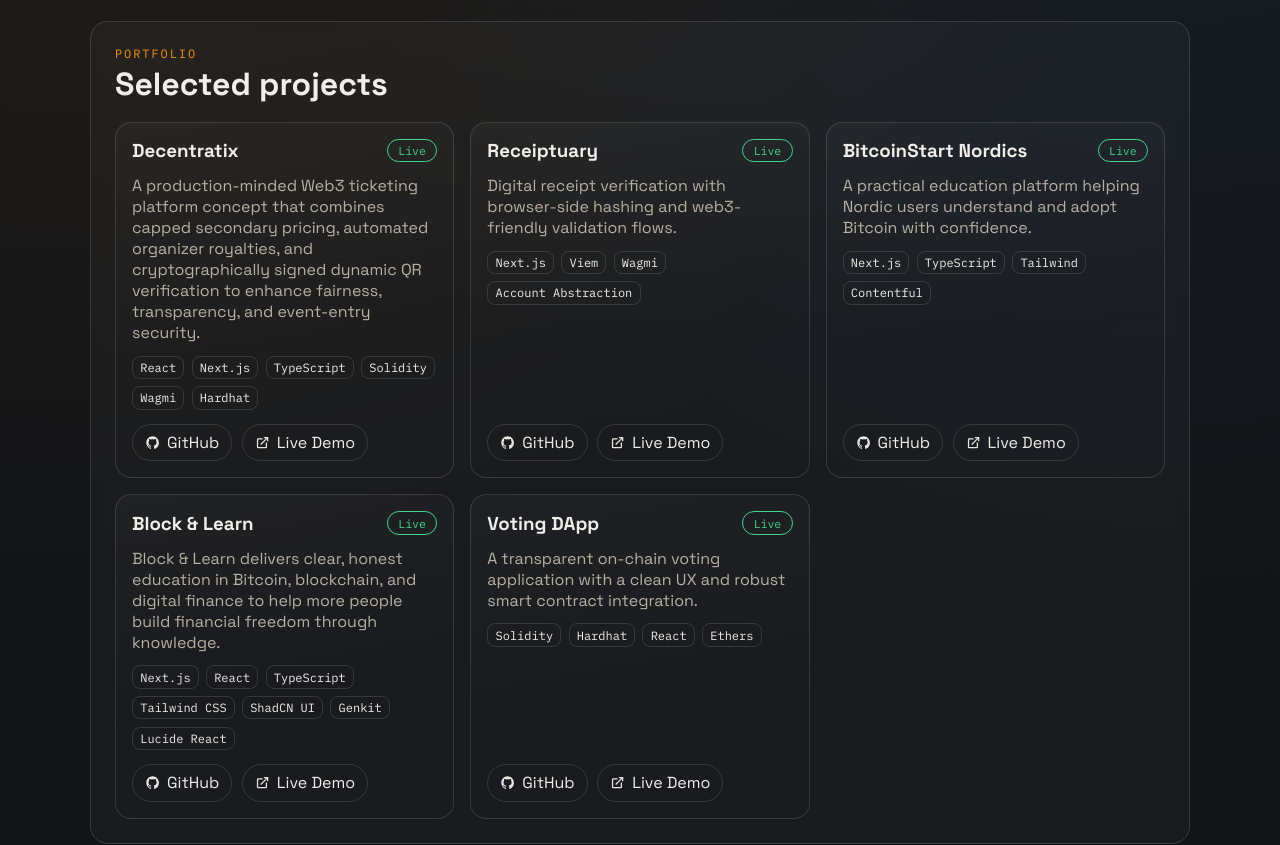
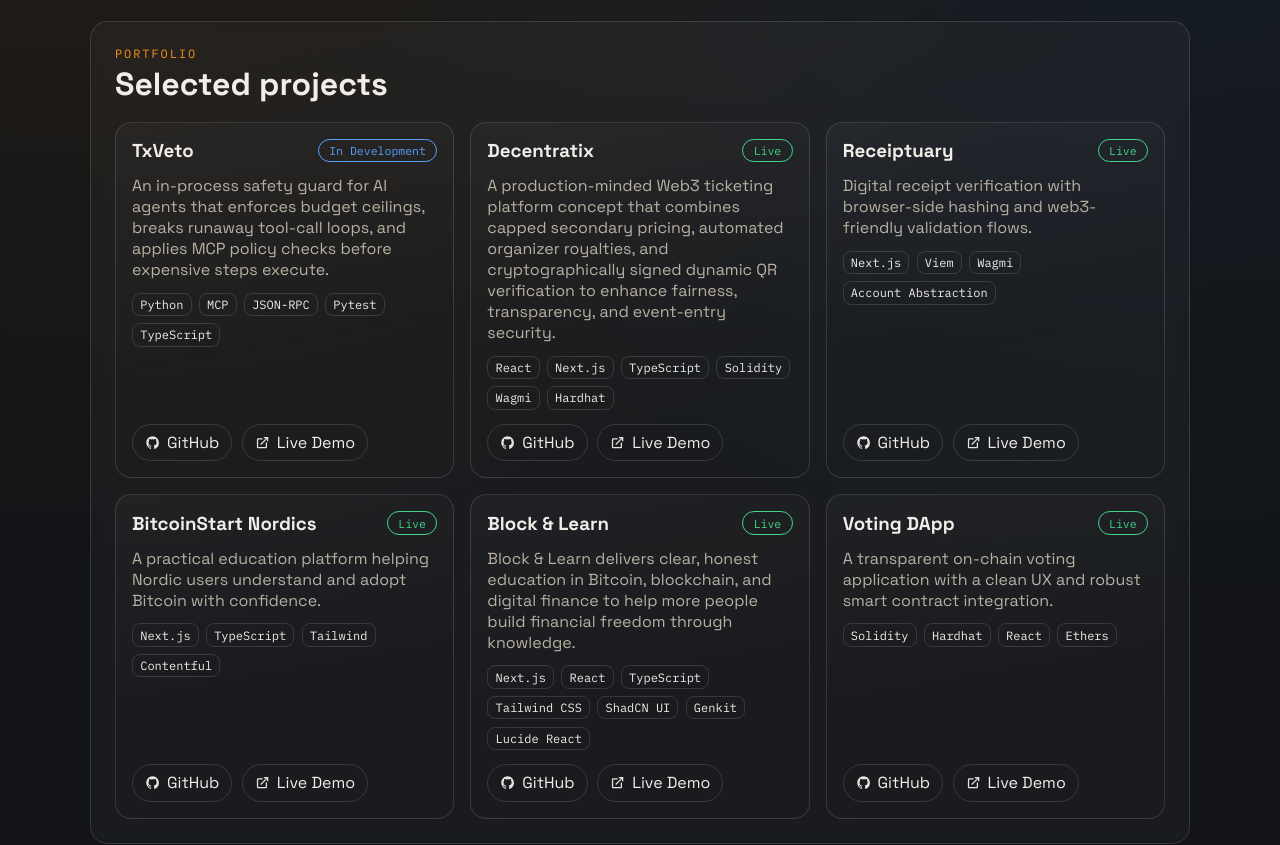
Before and after one commit to hedigardi/hedi-gardi, a React (Vite) app: page / in a window 1280 px wide. Shown: the part 820-1665 px from the top of the page. Built offline with nearby package versions, Linux system fonts and the light colour scheme; no server answers.

Commit message:
added new project

```diff
--- a/src/data/projects.ts
+++ b/src/data/projects.ts
@@ -8,6 +8,15 @@ export type Project = {
 };
 
 export const projects: Project[] = [
+  {
+    name: "TxVeto",
+    description:
+      "An in-process safety guard for AI agents that enforces budget ceilings, breaks runaway tool-call loops, and applies MCP policy checks before expensive steps execute.",
+    stack: ["Python", "MCP", "JSON-RPC", "Pytest", "TypeScript"],
+    status: "In Development",
+    githubUrl: "https://github.com/hedigardi/TxVeto",
+    demoUrl: "https://txveto.hedigardi.com",
+  },
   {
     name: "Decentratix",
     description:
```
